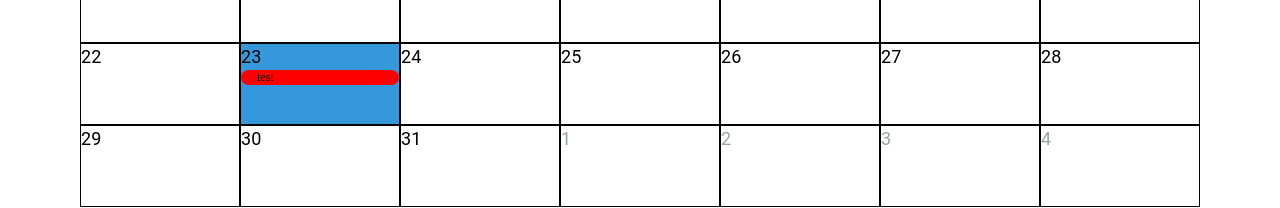
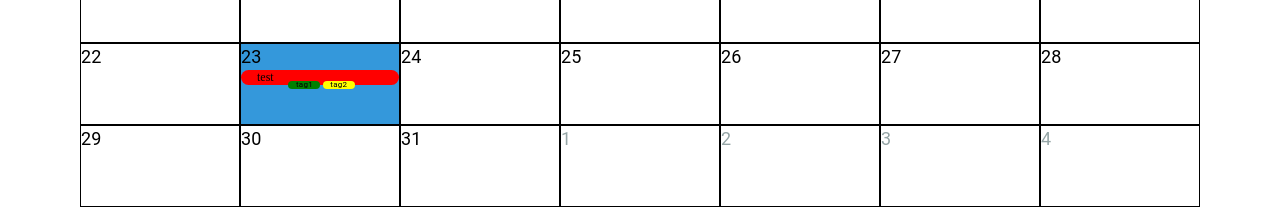
Before and after one commit to Muhitori/addax-test-task, a React (Create React App) app: page / in a window 1280 px wide. Shown: the part 373-581 px from the top of the page. Built offline with nearby package versions, Linux system fonts and the light colour scheme.

Commit message:
tags rendered

```diff
--- a/src/components/Сalendar/Body/Day.tsx
+++ b/src/components/Сalendar/Body/Day.tsx
@@ -15,6 +15,8 @@ export const DayComponent: FC<Props> = ({ day }) => {
 
 	const dayEvents = useSelector(dayEventsSelector(day));
 
+	const handleClick = () => dispatch(setCurrentDate(day));
+
 	return (
 		<Box
 			sx={{
@@ -27,7 +29,7 @@ export const DayComponent: FC<Props> = ({ day }) => {
 			border='1px solid black'
 			display='flex'
 			flexDirection='column'
-			onClick={() => dispatch(setCurrentDate(day))}>
+			onClick={handleClick}>
 			<Typography fontSize={18} variant='body2'>
 				{day.dayNumber}
 			</Typography>
--- a/src/components/Сalendar/Body/Event.tsx
+++ b/src/components/Сalendar/Body/Event.tsx
@@ -1,6 +1,7 @@
 import { Box } from "@mui/system";
 import { FC } from "react";
 import { Event } from "../../../types";
+import { TagComponent } from "./Tag";
 
 interface Props {
 	event: Event;
@@ -10,11 +11,25 @@ export const EventComponent: FC<Props> = ({ event }) => {
 	return (
 		<Box
 			sx={{ backgroundColor: event.color }}
+			position='relative'
 			fontSize={12}
 			borderRadius={5}
 			px={2}
 			mb={1}>
 			{event.title}
+
+			<Box
+				sx={{
+					position: "absolute",
+					left: "30%",
+					bottom: -4,
+					display: "flex",
+					gap: 0.3,
+				}}>
+				{event.tags?.map((tag) => (
+					<TagComponent key={tag.id} tag={tag} />
+				))}
+			</Box>
 		</Box>
 	);
 };
--- a/src/components/Сalendar/Body/Tag.tsx
+++ b/src/components/Сalendar/Body/Tag.tsx
@@ -1,11 +1,29 @@
-import { Box } from "@mui/system";
+import { Box, Tooltip, Typography } from "@mui/material";
 import { FC } from "react";
 import { Tag } from "../../../types";
 
 interface Props {
-	tags: Tag[];
+	tag: Tag;
 }
 
-export const TagComponent: FC<Props> = () => {
-	return <Box />;
+export const TagComponent: FC<Props> = ({ tag: { id, title, color } }) => {
+	return (
+		<Tooltip title={title}>
+			<Box
+				sx={{
+					display: "flex",
+					justifyContent: "center",
+					alignItems: "center",
+					width: "32px",
+					height: "8px",
+					backgroundColor: color,
+					borderRadius: "5px",
+					cursor: "pointer",
+				}}>
+				<Typography fontSize={8} variant='caption'>
+					{title}
+				</Typography>
+			</Box>
+		</Tooltip>
+	);
 };
--- a/src/store/slices/calendar.slice.ts
+++ b/src/store/slices/calendar.slice.ts
@@ -17,8 +17,8 @@ const initialState: State = {
 			color: "red",
 			date: new Date(),
 			tags: [
-				{ title: "tag1", color: "green" },
-				{ title: "tag2", color: "yellow" },
+				{ id: crypto.randomUUID(), title: "tag1", color: "green" },
+				{ id: crypto.randomUUID(), title: "tag2", color: "yellow" },
 			],
 		},
 	],
--- a/src/types/Event.ts
+++ b/src/types/Event.ts
@@ -1,4 +1,6 @@
 export interface Tag {
+	id: string;
+
 	title: string;
 	color: string;
 }
```
